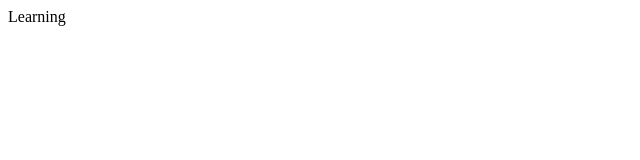
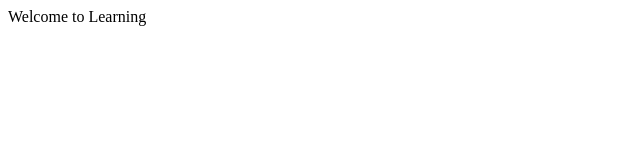
Before and after one commit to sharosa/learning, a plain HTML site: page index.html in a window 1280 px wide. Shown: the full height of the page, 0-640 px from the left. Drawn offline with Linux system fonts and the light colour scheme.

Commit message:
Update index.html
Added Welcome to the title

```diff
--- a/index.html
+++ b/index.html
@@ -1 +1 @@
-<p>Learning</p>
+<p>Welcome to Learning</p>
```
